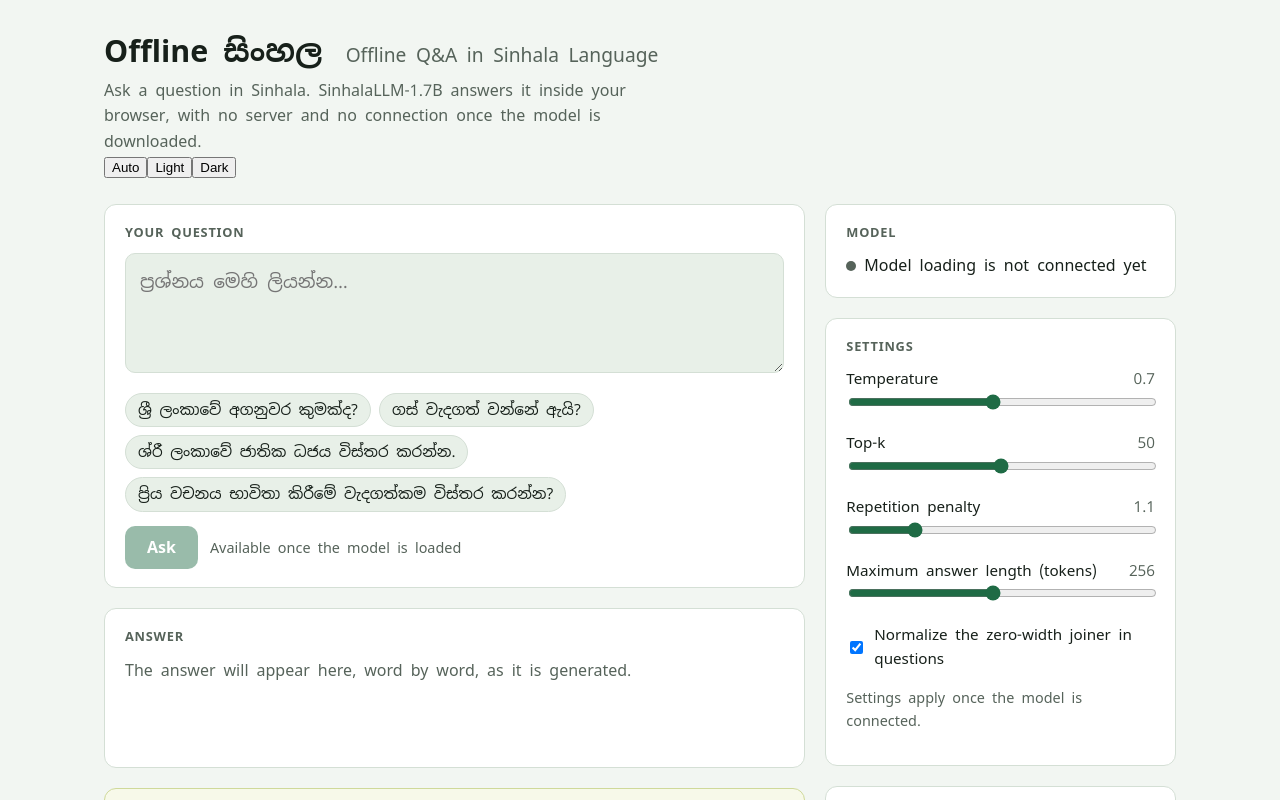
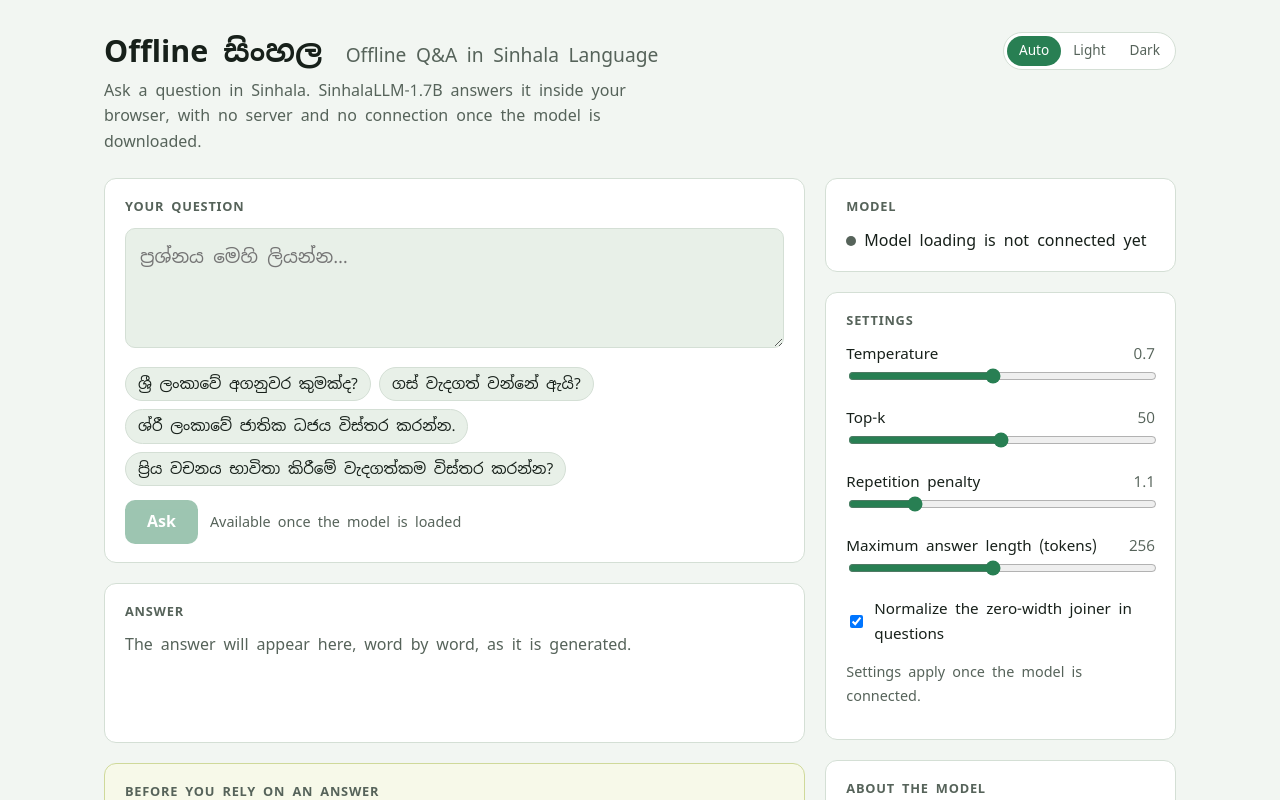
Before and after one commit to sinsankio/sinhalalm-offline, a React (Vite) app in the folder web/: page / in a window 1280 px wide. Shown: the top 800 px of the page. Built offline with nearby package versions, Linux system fonts and the light colour scheme; a web font is replaced by a local one.

Commit message:
style(ui): Lighten the green accent

```diff
--- a/web/src/ui/styles.css
+++ b/web/src/ui/styles.css
@@ -31,9 +31,9 @@
   --text: #17201a;
   --text-muted: #56635a;
   --border: #d4dfd5;
-  --accent: #1f6b45;
+  --accent: #287f53;
   --accent-text: #ffffff;
-  --accent-soft: #d9ebdf;
+  --accent-soft: #dcefe3;
   --notice: #f7f9e9;
   --notice-border: #cfd99a;
   --ok: #2f7d4f;
@@ -45,20 +45,35 @@
 }
 
 @media (prefers-color-scheme: dark) {
-  :root {
+  :root:not([data-theme="light"]) {
     --bg: #0f1511;
     --surface: #161e19;
     --surface-muted: #1e2922;
     --text: #e4ece6;
     --text-muted: #98a89d;
     --border: #2b3830;
-    --accent: #5cc08a;
+    --accent: #6fcd98;
     --accent-text: #0f1511;
-    --accent-soft: #1d3326;
+    --accent-soft: #20392a;
     --notice: #1f2416;
     --notice-border: #4f5a28;
     color-scheme: dark;
   }
+}
+
+:root[data-theme="dark"] {
+  --bg: #0f1511;
+  --surface: #161e19;
+  --surface-muted: #1e2922;
+  --text: #e4ece6;
+  --text-muted: #98a89d;
+  --border: #2b3830;
+  --accent: #6fcd98;
+  --accent-text: #0f1511;
+  --accent-soft: #20392a;
+  --notice: #1f2416;
+  --notice-border: #4f5a28;
+  color-scheme: dark;
 }
 
 * {
@@ -330,3 +345,35 @@ a {
     padding: 20px 16px 32px;
   }
 }
+
+.header {
+  display: flex;
+  justify-content: space-between;
+  align-items: flex-start;
+  gap: 16px;
+}
+
+.theme-switch {
+  display: inline-flex;
+  border: 1px solid var(--border);
+  border-radius: 999px;
+  padding: 3px;
+  background: var(--surface);
+  flex: none;
+}
+
+.theme-switch button {
+  border: none;
+  background: transparent;
+  color: var(--text-muted);
+  border-radius: 999px;
+  padding: 4px 12px;
+  font: inherit;
+  font-size: 0.85rem;
+  cursor: pointer;
+}
+
+.theme-switch button[aria-pressed="true"] {
+  background: var(--accent);
+  color: var(--accent-text);
+}
```
